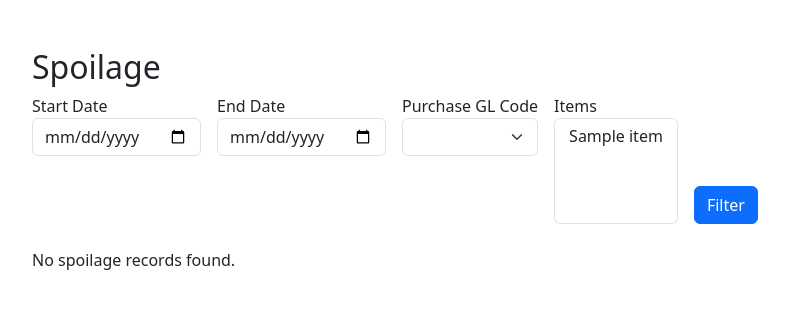
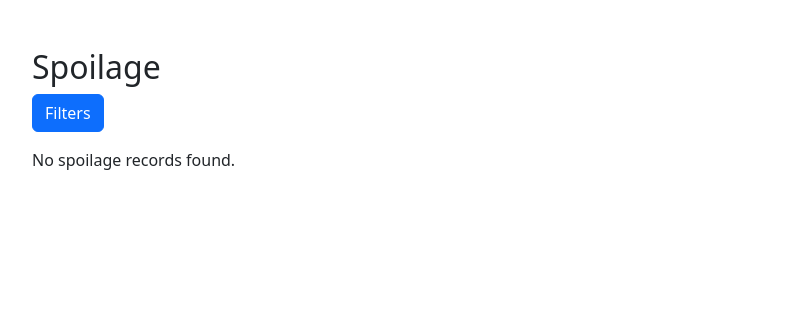
Before and after one commit to 0xCarti/InvoiceManager, a Flask app: page /spoilage in a window 1280 px wide. Shown: the part 56-365 px from the top of the page, without its empty margins (62-851 px from the left). Run offline with Flask 3, Linux system fonts and the light colour scheme; a user stored in the database is signed in; tables that the repository leaves empty hold one stand-in row (values such as "Sample post"); lists and menus that the app fills with data are empty; some libraries are stand-ins or nearby versions.

Commit message:
Add modal filters and AJAX table update for spoilage report

```diff
--- a/app/routes/spoilage_routes.py
+++ b/app/routes/spoilage_routes.py
@@ -10,7 +10,14 @@
 
 from app import db
 from app.forms import SpoilageFilterForm
-from app.models import GLCode, Item, Location, LocationStandItem, Transfer, TransferItem
+from app.models import (
+    GLCode,
+    Item,
+    Location,
+    LocationStandItem,
+    Transfer,
+    TransferItem,
+)
 
 spoilage = Blueprint("spoilage", __name__)
 
@@ -48,14 +55,16 @@
         start_date = datetime.strptime(start_date_str, "%Y-%m-%d").date()
         form.start_date.data = start_date
         query = query.filter(
-            Transfer.date_created >= datetime.combine(start_date, datetime.min.time())
+            Transfer.date_created
+            >= datetime.combine(start_date, datetime.min.time())
         )
     end_date_str = request.args.get("end_date")
     if end_date_str:
         end_date = datetime.strptime(end_date_str, "%Y-%m-%d").date()
         form.end_date.data = end_date
         query = query.filter(
-            Transfer.date_created <= datetime.combine(end_date, datetime.max.time())
+            Transfer.date_created
+            <= datetime.combine(end_date, datetime.max.time())
         )
     if form.purchase_gl_code.data:
         code_id = form.purchase_gl_code.data
@@ -73,4 +82,9 @@
 
     results = query.order_by(Transfer.date_created.desc()).all()
 
-    return render_template("spoilage/view_spoilage.html", form=form, results=results)
+    if request.headers.get("X-Requested-With") == "XMLHttpRequest":
+        return render_template("spoilage/_table.html", results=results)
+
+    return render_template(
+        "spoilage/view_spoilage.html", form=form, results=results
+    )
--- /dev/null
+++ b/app/templates/spoilage/_table.html
@@ -0,0 +1,37 @@
+{% if results %}
+<div class="mb-3">
+    <button onclick="window.print()" class="btn btn-secondary">Print</button>
+</div>
+<div class="table-responsive">
+<table class="table">
+    <thead>
+        <tr>
+            <th>Date</th>
+            <th>From Location</th>
+            <th>Item</th>
+            <th>Quantity</th>
+            <th>Purchase GL Code</th>
+        </tr>
+    </thead>
+    <tbody>
+        {% for ti, tr, item, from_loc, lsi in results %}
+        <tr>
+            <td>{{ tr.date_created.date() }}</td>
+            <td>{{ from_loc.name }}</td>
+            <td>{{ item.name }}</td>
+            <td>{{ ti.quantity }}</td>
+            <td>
+                {{
+                    lsi.purchase_gl_code.code
+                    if lsi and lsi.purchase_gl_code
+                    else (item.purchase_gl_code.code if item.purchase_gl_code else '')
+                }}
+            </td>
+        </tr>
+        {% endfor %}
+    </tbody>
+</table>
+</div>
+{% else %}
+<p>No spoilage records found.</p>
+{% endif %}
--- a/app/templates/spoilage/view_spoilage.html
+++ b/app/templates/spoilage/view_spoilage.html
@@ -3,63 +3,70 @@
 {% block content %}
 <div class="container mt-5">
     <h2>Spoilage</h2>
-    <form method="get" class="row g-3 mb-4">
-        <div class="col-auto">
+    <button type="button" class="btn btn-primary mb-3" data-bs-toggle="modal" data-bs-target="#filterModal">
+        Filters
+    </button>
+
+    <div id="results-container">
+        {% include 'spoilage/_table.html' %}
+    </div>
+</div>
+
+<!-- Filter Modal -->
+<div class="modal fade" id="filterModal" tabindex="-1" aria-labelledby="filterModalLabel" aria-hidden="true">
+    <div class="modal-dialog">
+        <div class="modal-content">
+            <form id="filterForm">
+                <div class="modal-header">
+                    <h5 class="modal-title" id="filterModalLabel">Filters</h5>
+                    <button type="button" class="btn-close" data-bs-dismiss="modal" aria-label="Close"></button>
+                </div>
+                <div class="modal-body">
+                    <div class="row g-3">
+                        <div class="col-12">
                             {{ form.start_date.label }}
                             {{ form.start_date(class='form-control') }}
                         </div>
-        <div class="col-auto">
+                        <div class="col-12">
                             {{ form.end_date.label }}
                             {{ form.end_date(class='form-control') }}
                         </div>
-        <div class="col-auto">
+                        <div class="col-12">
                             {{ form.purchase_gl_code.label }}
                             {{ form.purchase_gl_code(class='form-select') }}
                         </div>
-        <div class="col-auto">
+                        <div class="col-12">
                             {{ form.items.label }}
                             {{ form.items(class='form-select', multiple=True) }}
                         </div>
-        <div class="col-auto align-self-end">
-            <button type="submit" class="btn btn-primary">Filter</button>
+                    </div>
+                </div>
+                <div class="modal-footer">
+                    <button type="submit" class="btn btn-primary">Apply</button>
                 </div>
             </form>
-    {% if results %}
-    <div class="mb-3">
-        <button onclick="window.print()" class="btn btn-secondary">Print</button>
         </div>
-    <div class="table-responsive">
-    <table class="table">
-        <thead>
-            <tr>
-                <th>Date</th>
-                <th>From Location</th>
-                <th>Item</th>
-                <th>Quantity</th>
-                <th>Purchase GL Code</th>
-            </tr>
-        </thead>
-        <tbody>
-            {% for ti, tr, item, from_loc, lsi in results %}
-            <tr>
-                <td>{{ tr.date_created.date() }}</td>
-                <td>{{ from_loc.name }}</td>
-                <td>{{ item.name }}</td>
-                <td>{{ ti.quantity }}</td>
-                <td>
-                    {{
-                        lsi.purchase_gl_code.code
-                        if lsi and lsi.purchase_gl_code
-                        else (item.purchase_gl_code.code if item.purchase_gl_code else '')
-                    }}
-                </td>
-            </tr>
-            {% endfor %}
-        </tbody>
-    </table>
     </div>
-    {% else %}
-    <p>No spoilage records found.</p>
-    {% endif %}
 </div>
+
+<script>
+    $(function () {
+        $('#filterForm').on('submit', function (e) {
+            e.preventDefault();
+            var params = $(this).serialize();
+            $.ajax({
+                url: '{{ url_for('spoilage.view_spoilage') }}',
+                type: 'GET',
+                data: params,
+                headers: { 'X-Requested-With': 'XMLHttpRequest' },
+                success: function (response) {
+                    $('#results-container').html(response);
+                    var modalEl = document.getElementById('filterModal');
+                    var modal = bootstrap.Modal.getInstance(modalEl);
+                    modal.hide();
+                }
+            });
+        });
+    });
+</script>
 {% endblock %}
```
Lines whose indentation alone changed are shown as unchanged.
